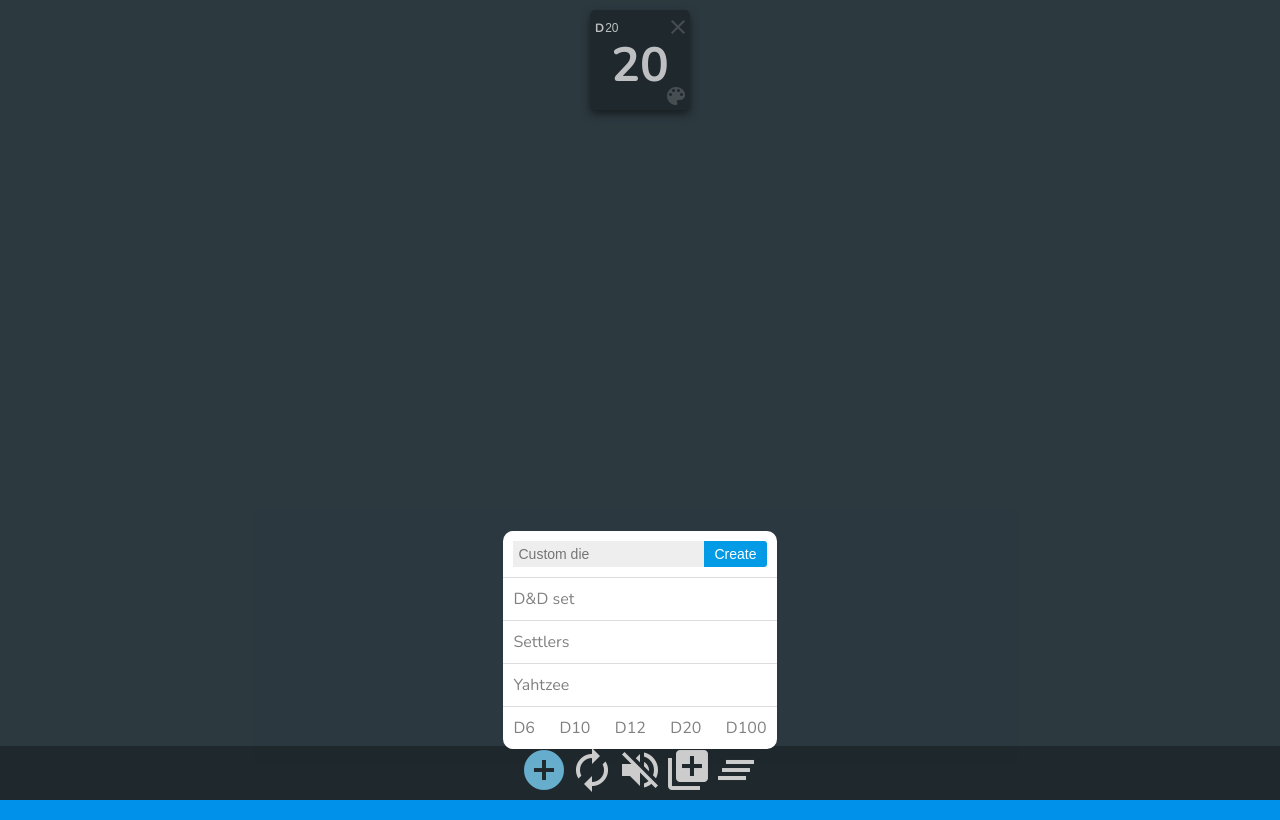
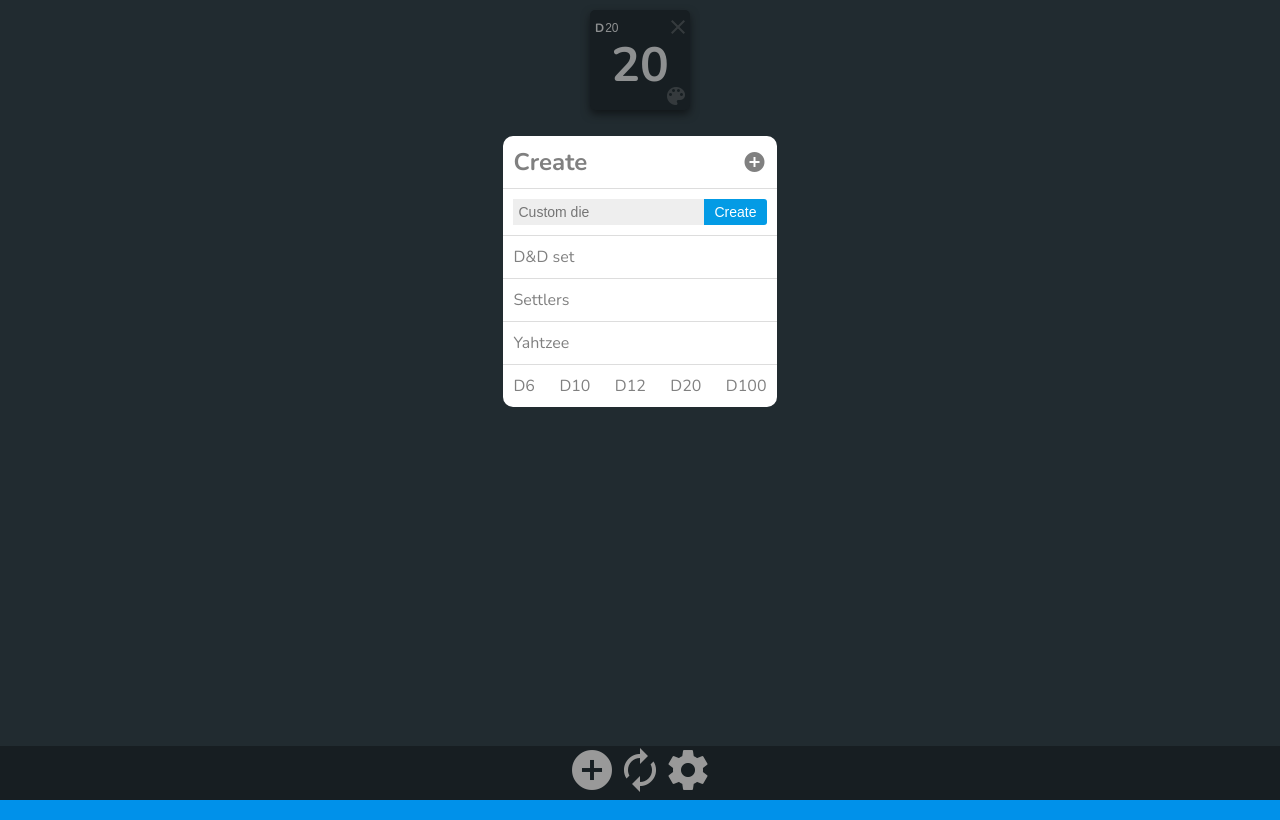
Before and after one commit to SeanMcP/dice-roller, a React (Create React App) app: page / in a window 1280 px wide. Both pictures are taken after a click on the icon "add_circle". Built offline with nearby package versions, Linux system fonts and the light colour scheme.

Commit message:
Rework modal/overlay; create SettingsMenu

```diff
--- a/src/components/App.js
+++ b/src/components/App.js
@@ -2,6 +2,9 @@ import React, { Component } from 'react';
 import uuid from 'uuid/v4';
 import Die from './Die';
 import Navigation from './functional/Navigation';
+import Modal from './functional/Modal';
+import SettingsMenu from './functional/SettingsMenu';
+import CreateMenu from './CreateMenu';
 
 class App extends Component {
   constructor(props) {
@@ -10,7 +13,9 @@ class App extends Component {
     this.state = {
       soundOn: true,
       dice: ['initial&20&inverted'],
+      modal: 'none',
       menuOpen: false,
+      settingsOpen: false,
       showTotal: false,
       total: null,
     };
@@ -37,14 +42,20 @@ class App extends Component {
           addOne={this._addOne.bind(this)}
           addMany={this._addMany.bind(this)}
           rollAll={this._rollAll.bind(this)}
-          toggleSound={this._toggleSound.bind(this)}
           toggleMenu={this._toggleMenu.bind(this)}
-          toggleTotal={this._toggleTotal.bind(this)}
+          toggleSettings={this._toggleSettings.bind(this)}
           setMenu={this._setMenu.bind(this)}
+          setModal={this._setModal.bind(this)}
           soundOn={this.state.soundOn}
           menuOpen={this.state.menuOpen}
-          clearDice={this._clearDice.bind(this)}
+          settingsOpen={this.state.settingsOpen}
         />
+        <Modal
+          modalState={this.state.modal}
+          setModal={this._setModal.bind(this)}
+        >
+          {this._renderModalContent()}
+        </Modal>
       </div>
     );
   }
@@ -85,8 +96,36 @@ class App extends Component {
     this.setState({ menuOpen: !this.state.menuOpen });
   }
 
+  _setModal(string) {
+    this.setState({ modal: string });
+  }
+
+  _toggleSettings(prevState) {
+    this.setState({ settingsOpen: !prevState.settingsOpen });
+  }
+
   _toggleTotal() {
     this.setState({ showTotal: !this.state.showTotal });
+  }
+
+  _renderModalContent() {
+    const hash = {
+      settings: (
+        <SettingsMenu
+          clearDice={this._clearDice.bind(this)}
+          toggleSound={this._toggleSound.bind(this)}
+          toggleTotal={this._toggleTotal.bind(this)}
+        />
+      ),
+      create: (
+        <CreateMenu
+          addOne={this._addOne.bind(this)}
+          addMany={this._addMany.bind(this)}
+        />
+      )
+    }
+
+    return hash[this.state.modal];
   }
 
   _setMenu(bool) {
--- a/src/components/CreateMenu.js
+++ b/src/components/CreateMenu.js
@@ -32,8 +32,8 @@ class CreateMenu extends Component {
     const addOne = this.props.addOne;
     const addMany = this.props.addMany;
     return (
-      <div className="overlay" onClick={this.props.toggleMenu}>
-        <ul className="create-menu">
+      <ul className="create-menu modal-menu create">
+        <li className="heading">Create<i className="material-icons">add_circle</i></li>
         <li>
             <input
               type="number"
@@ -47,14 +47,20 @@ class CreateMenu extends Component {
               value="Create"
             />
         </li>
-          <li onClick={() => addMany(diceInfo.dnd)}>
-            <span>D&D set</span>
+        <li
+          className="button"
+          onClick={() => addMany(diceInfo.dnd)}>
+          D&D set
         </li>
-          <li onClick={() => addMany(diceInfo.settlers)}>
-            <span>Settlers</span>
+        <li
+          className="button"
+          onClick={() => addMany(diceInfo.settlers)}>
+          Settlers
         </li>
-          <li onClick={() => addMany(diceInfo.yahtzee)}>
-            <span>Yahtzee</span>
+        <li
+          className="button"
+          onClick={() => addMany(diceInfo.yahtzee)}>
+          Yahtzee
         </li>
         <li>
           <span onClick={() => addOne(6)}>D6</span>
@@ -64,7 +70,6 @@ class CreateMenu extends Component {
           <span onClick={() => addOne(100)}>D100</span>
         </li>
       </ul>
-      </div>
     )
   }
 
@@ -74,14 +79,14 @@ class CreateMenu extends Component {
   }
 
   _handleCreate() {
-    this.props.addOne([{ sides: this.state.newDie }]);
+    this.props.addOne({ sides: Number(this.state.newDie) });
     this.setState({ newDie: '' });
   }
 };
 
 CreateMenu.propTypes = {
   addOne: PropTypes.func.isRequired,
-  toggleMenu: PropTypes.func.isRequired
+  addMany: PropTypes.func.isRequired,
 };
 
 export default CreateMenu;
--- /dev/null
+++ b/src/components/functional/Modal.js
@@ -0,0 +1,22 @@
+import React from 'react';
+import PropTypes from 'prop-types';
+
+const Modal = props => {
+    if (props.modalState === 'none') {
+        return null;
+    }
+    return (
+        <div className="modal-container">
+            {props.children}
+            <div className="modal-overlay" onClick={() => props.setModal('none')}/>
+        </div>
+    )
+};
+
+Modal.propTypes = {
+    children: PropTypes.element,
+    modalState: PropTypes.string.isRequired,
+    setModal: PropTypes.func.isRequired,
+};
+
+export default Modal;
--- a/src/components/functional/Navigation.js
+++ b/src/components/functional/Navigation.js
@@ -1,34 +1,13 @@
 import React from 'react';
 import PropTypes from 'prop-types';
-import CreateMenu from '../CreateMenu';
 
 const Navigation = props => (
   <div className="nav-bar">
     <div
       className="nav-add-die click"
     >
-      {
-        props.menuOpen
-        ? (
-          <CreateMenu
-            addOne={
-              (obj) => {
-                props.addOne(obj);
-                props.toggleMenu();
-              }
-            }
-            addMany={
-              (arr) => {
-                props.addMany(arr);
-                props.toggleMenu();
-              }
-            }
-            toggleMenu={props.toggleMenu}
-          />
-        ) : null
-      }
       <i className="material-icons md-48"
-        onClick={props.toggleMenu}
+        onClick={() => props.setModal('create')}
       >add_circle</i>
     </div>
     <div
@@ -38,24 +17,9 @@ const Navigation = props => (
       <i className="material-icons md-48">autorenew</i>
     </div>
     <div
-      className="nav-toggle-sound click"
-      onClick={props.toggleSound}
+      className="nav-settings click"
     >
-      <i className="material-icons md-48">
-        { props.soundOn ? 'volume_off' : 'volume_up'}
-      </i>
-    </div>
-    <div
-      className="nav-show-total click"
-      onClick={props.toggleTotal}
-    >
-      <i className="material-icons md-48">add_to_photos</i>
-    </div>
-    <div
-      className="nav-clear-dice click"
-      onClick={props.clearDice}
-    >
-      <i className="material-icons md-48">clear_all</i>
+      <i className="material-icons md-48" onClick={() => props.setModal('settings')}>settings</i>
     </div>
   </div>
 );
@@ -64,10 +28,10 @@ Navigation.propTypes = {
   addOne: PropTypes.func.isRequired,
   addMany: PropTypes.func.isRequired,
   rollAll: PropTypes.func.isRequired,
-  toggleSound: PropTypes.func.isRequired,
+  setModal: PropTypes.func.isRequired,
+  soundOn: PropTypes.bool.isRequired,
   toggleMenu: PropTypes.func.isRequired,
-  clearDice: PropTypes.func.isRequired,
-  soundOn: PropTypes.bool.isRequired,
+  toggleSettings: PropTypes.func.isRequired,
 };
 
 export default Navigation;
--- /dev/null
+++ b/src/components/functional/SettingsMenu.js
@@ -0,0 +1,41 @@
+import React from 'react';
+import PropTypes from 'prop-types';
+
+const SettingsMenu = props => (
+    <ul className="modal-menu settings">
+        <li className="heading">Settings<i className="material-icons">settings</i></li>
+        <li
+            className="button"
+            onClick={props.toggleSound}
+        >
+            <i className="material-icons">
+                {props.soundOn ? 'volume_off' : 'volume_up'}
+            </i>
+            Toggle sound
+        </li>
+        <li
+            className="button"
+            onClick={props.toggleTotal}
+        >
+            <i className="material-icons">add_to_photos</i>
+            Find total
+        </li>
+        <li
+            className="button"
+            onClick={props.clearDice}
+        >
+            <i className="material-icons">delete_sweep</i>
+            Remove all dice
+        </li>
+        <li>Project repository on <a href="https://github.com/seanmcp/dice-roller">GitHub</a></li>
+        <li>Made with love by <a href="https://github.com/seanmcp">SeanMcP</a></li>
+    </ul>
+);
+
+SettingsMenu.propTypes = {
+    clearDice: PropTypes.func.isRequired,
+    toggleSound: PropTypes.func.isRequired,
+    toggleTotal: PropTypes.func.isRequired,
+};
+
+export default SettingsMenu;
--- a/src/styles/index.css
+++ b/src/styles/index.css
@@ -5,6 +5,7 @@
 @import './navigation.css';
 @import './styleMenu.css';
 @import './customDie.css';
+@import './modal.css';
 
 @import url('https://fonts.googleapis.com/css?family=Nunito:400,700');
 
--- /dev/null
+++ b/src/styles/modal.css
@@ -0,0 +1,86 @@
+.modal-container {
+    align-items: center;
+    display: flex;
+    justify-content: center;
+}
+
+.modal-overlay {
+    background: rgba(0, 0, 0, 0.4);
+    height: 100%;
+    left: 0;
+    position: fixed;
+    top: 0;
+    width: 100%;
+}
+
+.modal-menu {
+  background: white;
+  border-radius: 10px;
+  display: flex;
+  flex-flow: column nowrap;
+  list-style: none;
+  padding: 0;
+  z-index: 1;
+}
+
+.modal-menu li {
+    color: gray;
+    padding: 10px;
+    border-bottom: 1px solid #ddd;
+}
+
+.modal-menu li.button {
+    align-items: center;
+    display: flex;
+}
+
+.modal-menu li span,
+.modal-menu li.button {
+    cursor: pointer;
+}
+
+.modal-menu li.button:hover,
+.modal-menu li span:hover {
+    color: #039BE5;
+}
+
+.modal-menu li.button i {
+    margin-right: 5px;
+}
+
+.modal-menu li:last-of-type {
+    border-color: transparent;
+}
+
+.modal-menu li.heading {
+    align-items: center;
+    display: flex;
+    font-size: 150%;
+    font-weight: bold;
+    justify-content: space-between;
+}
+
+.modal-menu.create li:last-of-type {
+  display: flex;
+  justify-content: space-between;
+  border-bottom: 0;
+}
+
+.modal-menu.create input {
+  background: #eee;
+  border: 0;
+  font-size: 14px;
+  padding: 5px;
+}
+
+.modal-menu.create input[type="submit"] {
+  background: #039BE5;
+  border-top-right-radius: 3px;
+  border-bottom-right-radius: 3px;
+  color: white;
+  padding: 5px 10px;
+}
+
+.modal-menu.create input[type="submit"]:hover {
+  background: #03A9F4;
+}
--- a/src/styles/navigation.css
+++ b/src/styles/navigation.css
@@ -11,67 +11,6 @@
 
 .nav-bar > div:hover {
   color: #80D8FF;
-}
-
-.nav-add-die {
-}
-
-.create-menu {
-  background: white;
-  border-radius: 10px;
-  bottom: 35px;
-  display: flex;
-  flex-flow: column nowrap;
-  list-style: none;
-  padding: 0;
-  position: absolute;
-}
-
-.create-menu li {
-  color: gray;
-  padding: 10px;
-  border-bottom: 1px solid #ddd;
-}
-
-.create-menu li span:hover {
-  color: #039BE5;
-}
-
-.create-menu li:last-of-type {
-  display: flex;
-  justify-content: space-between;
-  border-bottom: 0;
-}
-
-.create-menu input {
-  background: #eee;
-  border: 0;
-  font-size: 14px;
-  padding: 5px;
-}
-
-.create-menu input[type="submit"] {
-  background: #039BE5;
-  border-top-right-radius: 3px;
-  border-bottom-right-radius: 3px;
-  color: white;
-  padding: 5px 10px;
-}
-
-.create-menu input[type="submit"]:hover {
-  background: #03A9F4;
-}
-
-.overlay {
-  align-items: center;
-  background: rgba(0, 0, 0, 0.2);
-  display: flex;
-  height: 100%;
-  justify-content: center;
-  left: 0;
-  top: 0;
-  position: fixed;
-  width: 100%;
 }
 
 .total-panel {
```
Lines whose indentation alone changed are shown as unchanged.
